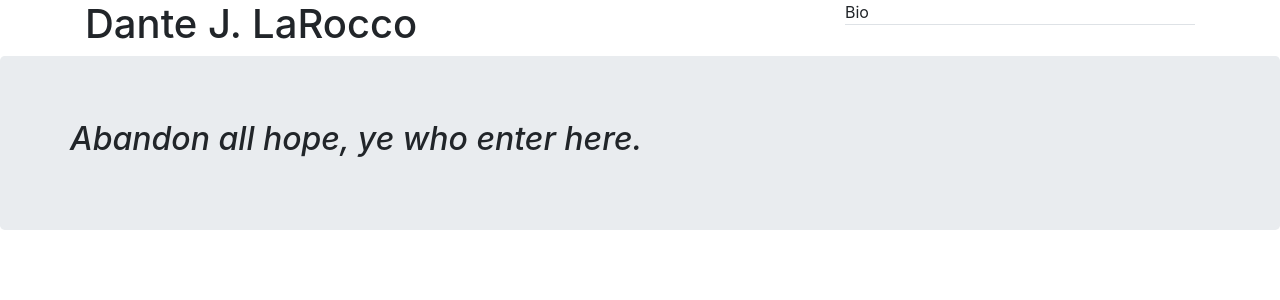
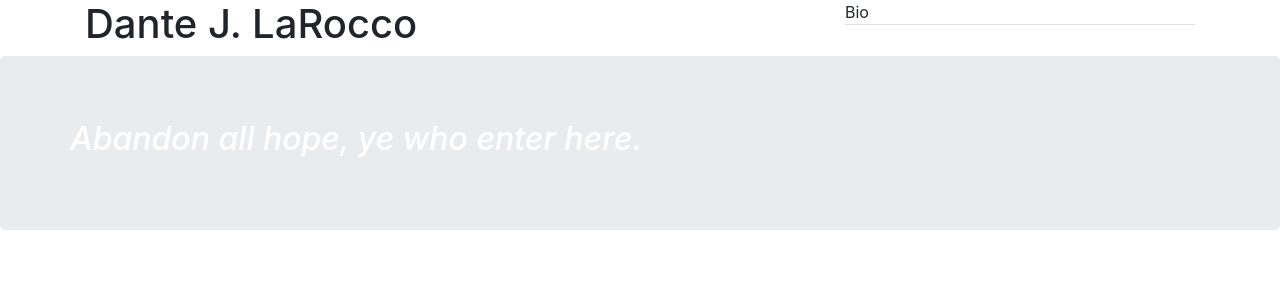
Before and after one commit to dantejlarocco/dantejlarocco.github.io, a Jekyll site: the page built from index.md, in a window 1280 px wide. Shown: the top 300 px of the page. Built offline with Jekyll 4.4.1, drawn with Linux system fonts in a browser that asks for light colours; our own code applies the rules of GitHub Pages for plain Markdown files.

Commit message:
change text color

```diff
--- a/_layouts/default.html
+++ b/_layouts/default.html
@@ -21,7 +21,7 @@
     <section class="jumbotron">
       <div class="container">
         <div class="row text-center">
-          <h2><i>Abandon all hope, ye who enter here.</i></h2>
+          <h2 class="text-white"><i>Abandon all hope, ye who enter here.</i></h2>
         </div>
       </div>
     </section>
```
